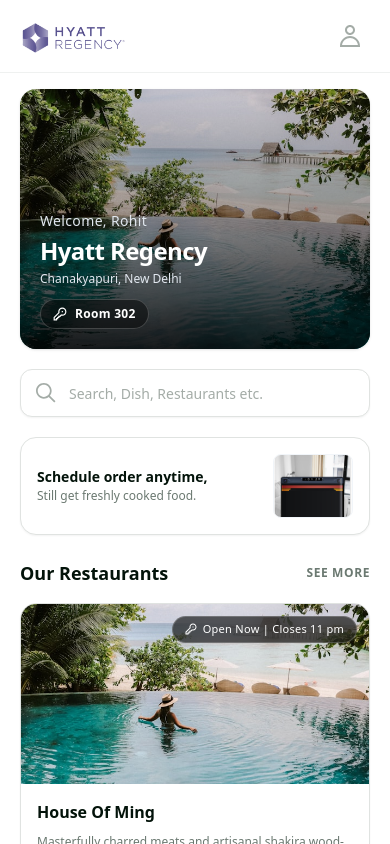
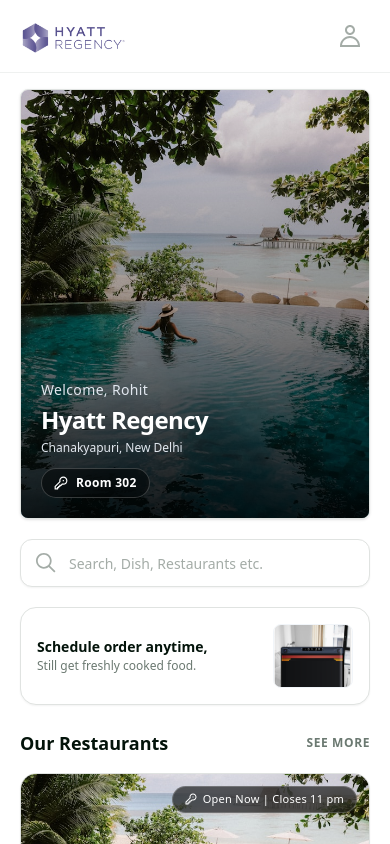
Before and after one commit to premaDevlop/GrubHospitality-Guest, a Next.js app: page /home in a window 390 px wide. Shown: the top 844 px of the page. Built offline with nearby package versions, Linux system fonts and the light colour scheme.

Commit message:
Feat: Increase the height of the Banner section on home page

```diff
--- a/src/component/Home/HomeHeroBanner.jsx
+++ b/src/component/Home/HomeHeroBanner.jsx
@@ -6,7 +6,7 @@
   if (!user) return null;
 
   return (
-    <div className="relative w-full h-[260px] sm:h-[340px] rounded-2xl overflow-hidden shadow-sm">
+    <div className="relative w-full h-[430px] sm:h-[500px] rounded-lg overflow-hidden shadow-sm border">
       <Image
         src="/loginCrousel/Login_Crousel1.jpg"
         alt={user.hotel || "Hyatt Regency"}
```
